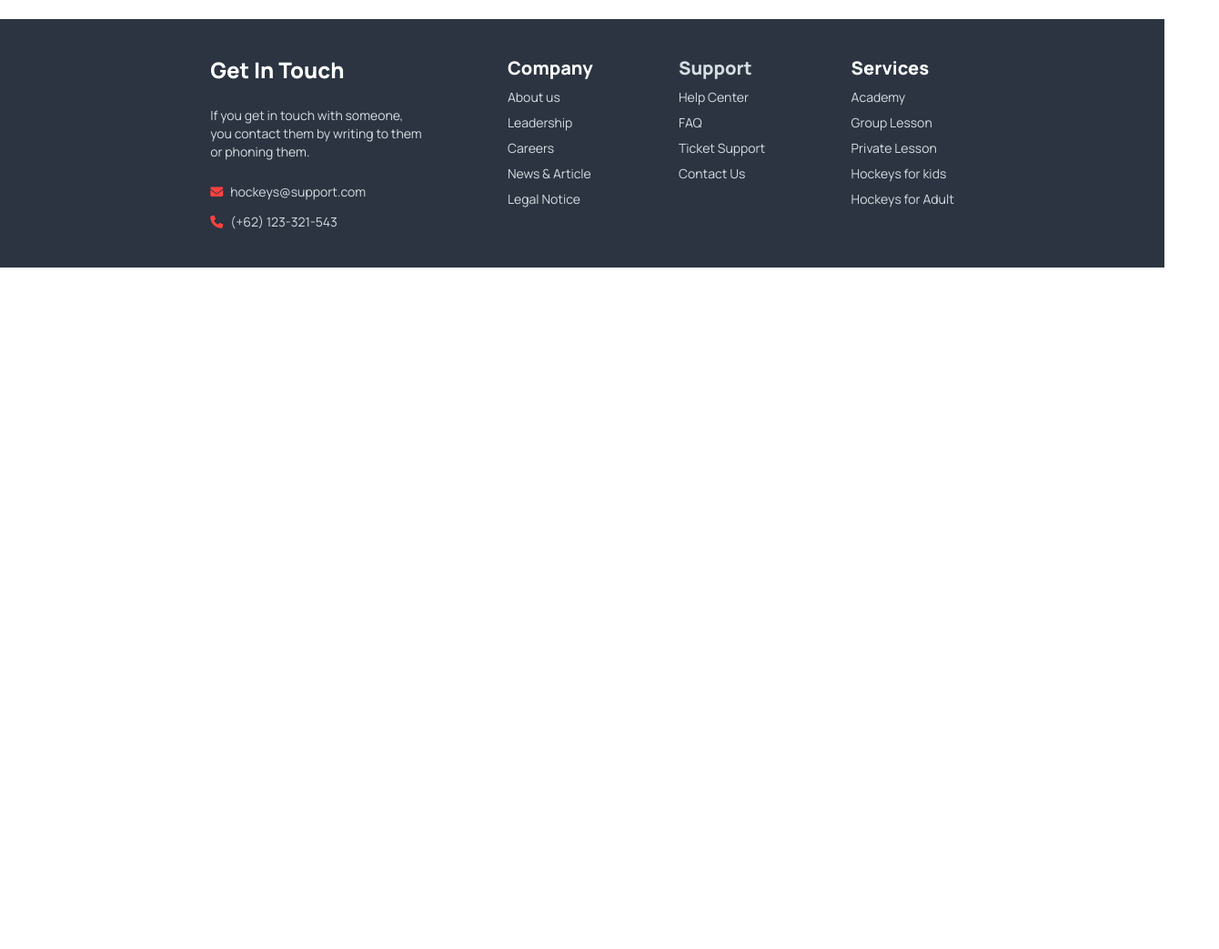
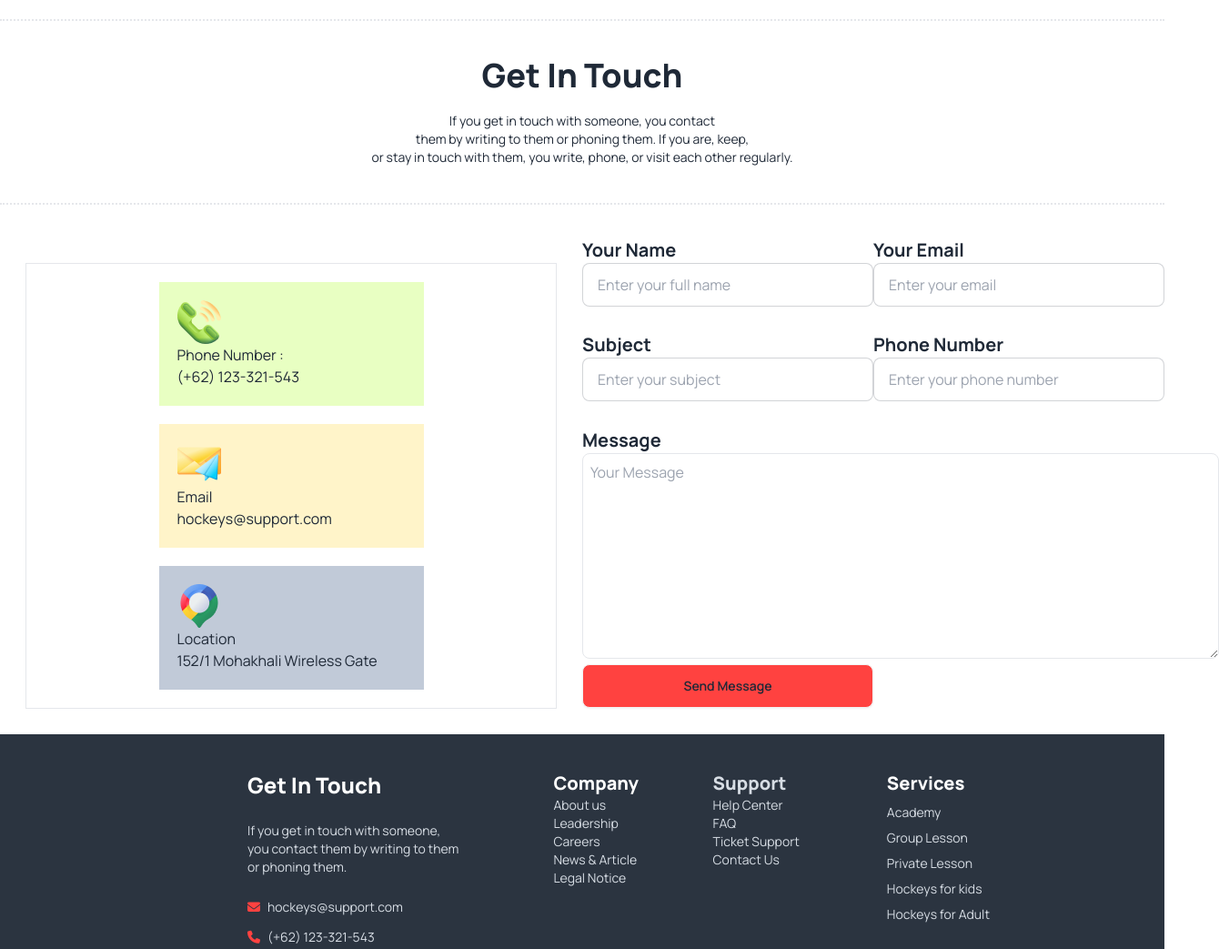
Before and after one commit to tahnumaafrin/Hockey-Club, a plain HTML site: page index.html in a window 1280 px wide. Shown: the part 5280-6323 px from the top of the page at 91% size, 1340 px wide, since content can reach past the window. Before the commit the page ends 5574 px from the top, so only its background shows below. Drawn offline with nearby package versions, Linux system fonts and the light colour scheme.

Commit message:
footer section updated

```diff
--- a/index.html
+++ b/index.html
@@ -646,9 +646,73 @@
           </div>
         </div>
       </section>
+
+      <!-- touch section -->
+      <section>
+        <div
+          class="text-center pt-10 pb-10 mb-9 max-w-full border-dotted border-t-2 border-b-2"
+        >
+          <h2 class="text-3xl lg:text-4xl font-extrabold mb-5">
+            Get In Touch
+          </h2>
+          <p class="text-sm">
+            If you get in touch with someone, you contact <br>
+             them by writing to them or phoning them. If you are, keep, <br>
+              or stay in touch with them, you write, phone, or visit each other regularly.
+          </p>
+        </div>
+        <!-- cards section -->
+        <div class="grid grid-cols-1 lg:grid-cols-2">
+          <div class="border flex flex-col content-center	flex-wrap m-7	pt-5">
+            <div class="bg-[#e8ffc2] mb-5 p-5 w-1/2">
+              <img src="Images/Group 1171275317.png" alt="">
+              <p>Phone Number : </p>
+              <p>(+62) 123-321-543</p>
+            </div>
+            <div class="bg-[#fff4c9] mb-5 p-5 w-1/2">
+              <img src="Images/Group 1171275318.png" alt="">
+              <p>Email</p>
+              <p>hockeys@support.com</p>
+            </div>
+            <div class="bg-[#c1cad8] mb-5 p-5 w-1/2">
+              <img src="Images/Group 1171275321.png" alt="">
+              <p>Location</p>
+              <p>152/1 Mohakhali Wireless Gate</p>
+            </div>
+          </div>
+          <div class="grid grid-cols-1 lg:grid-cols-2">
+            <div>
+              <h2 class="text-xl font-bold">Your Name</h2>
+              <input type="text" placeholder="Enter your full name" class="input
+               input-bordered w-full  max-w-xs" />
+            </div>
+            <div>
+              <h2 class="text-xl font-bold">Your Email</h2>
+              <input type="text" placeholder="Enter your email" class="input
+               input-bordered w-full  max-w-xs" />
+            </div>
+            <div>
+              <h2 class="text-xl font-bold">Subject</h2>
+              <input type="text" placeholder="Enter your subject" class="input
+               input-bordered w-full  max-w-xs" />
+            </div>
+            <div>
+              <h2 class="text-xl font-bold">Phone Number</h2>
+              <input type="text" placeholder="Enter your phone number" class="input
+               input-bordered w-full  max-w-xs" />
+            </div>
+            <div>
+              <h2 class="text-xl font-bold">Message</h2>
+              <textarea class="border rounded-lg pt-2 pl-2" name="comment" id="" cols="75" rows="9" placeholder="Your Message"></textarea>
+              <input class="w-full btn bg-web-btn" type="button" value="Send Message">
+            </div>
+
+          </div>
+        </div>
+      </section>
     </main>
-    <footer class="footer flex justify-around bg-neutral text-neutral-content px-48 py-10">
-      <nav>
+    <footer class="footer bg-neutral text-neutral-content lg:px-48 lg:py-10">
+      <nav class=" pl-20">
         <h6 class="text-2xl font-extrabold text-white pb-4">Get In Touch</h6>
         <p class="pb-4">If you get in touch with someone, <br> you contact them by writing to
           them  <br> or phoning them.
@@ -656,28 +720,33 @@
       <p ><i class="fa-solid fa-envelope text-web-btn pb-2 mr-2"></i>hockeys@support.com</p>
       <p><i class="fa-solid fa-phone text-web-btn mr-2"></i>(+62) 123-321-543</p>
       </nav>
+     <div class=" pl-20">
+      <div class="grid grid-cols-2 lg:grid-cols-2 ml-2 gap-20 ">
         <nav>
           <h6 class="text-xl font-extrabold text-white">Company</h6>
-        <a class="link link-hover">About us</a>
-        <a class="link link-hover">Leadership</a>
-        <a class="link link-hover">Careers</a>
-        <a class="link link-hover">News & Article</a>
-        <a class="link link-hover">Legal Notice</a>
+          <p><a class="link link-hover">About us</a></p>
+          <p><a class="link link-hover">Leadership</a></p>
+          <p><a class="link link-hover">Careers</a></p>
+          <p> <a class="link link-hover">News & Article</a></p>
+          <p><a class="link link-hover">Legal Notice</a></p>
         </nav>
         <nav>
           <h6 class="text-xl font-extrabold text-whitee">Support</h6>
-        <a class="link link-hover">Help Center</a>
-        <a class="link link-hover">FAQ</a>
-        <a class="link link-hover">Ticket Support</a>
-        <a class="link link-hover">Contact Us</a>
+          <p><a class="link link-hover">Help Center</a></p>
+          <p><a class="link link-hover">FAQ</a></p>
+          <p><a class="link link-hover">Ticket Support</a></p>
+          <p><a class="link link-hover">Contact Us</a></p>
         </nav>
-      <nav>
+
+      </div>
+     </div>
+      <nav  class=" pl-20">
         <h6 class="text-xl font-extrabold text-white">Services</h6>
-        <a class="link link-hover">Academy</a>
-        <a class="link link-hover">Group Lesson</a>
-        <a class="link link-hover">Private Lesson</a>
-        <a class="link link-hover">Hockeys for kids</a>
-        <a class="link link-hover">Hockeys for Adult</a>
+        <p><a class="link link-hover">Academy</a></p>
+        <p><a class="link link-hover">Group Lesson</a></p>
+        <p><a class="link link-hover">Private Lesson</a></p>
+        <p><a class="link link-hover">Hockeys for kids</a></p>
+        <p><a class="link link-hover">Hockeys for Adult</a></p>
       </nav>
 
 
```
Lines whose indentation alone changed are shown as unchanged.
